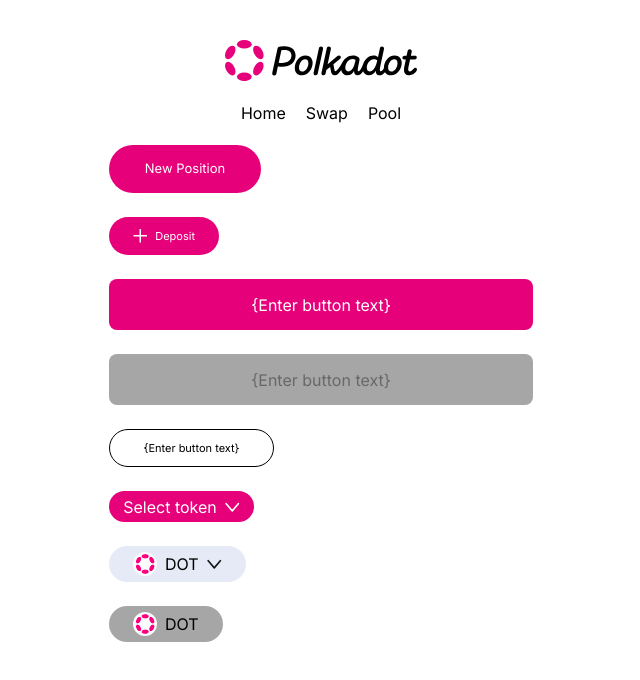
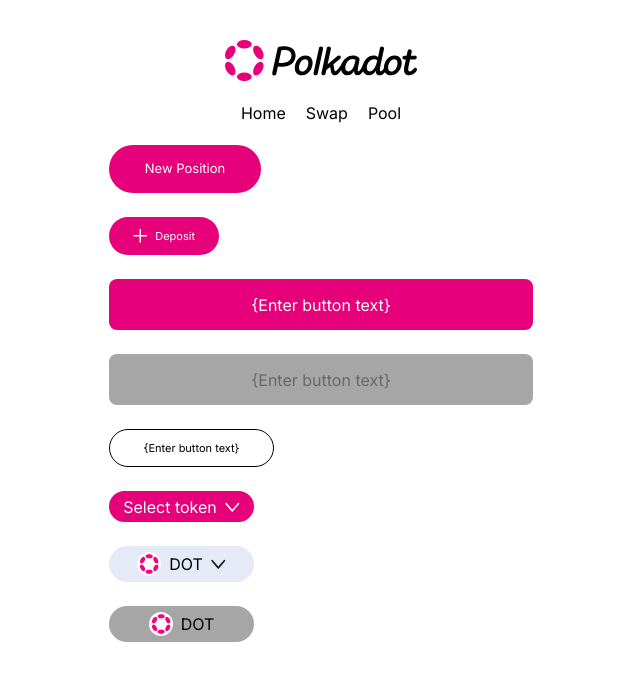
Before and after one commit to MVPWorkshop/dot-acp-ui, a React (Vite) app: page / in a window 1280 px wide. Shown: the top 680 px of the page, without its empty margins (319-959 px from the left). Built offline with nearby package versions, Linux system fonts and the light colour scheme.

Commit message:
refactor(component): refactored button component to use classnames
exported tailwind classes to external scss file and added classnames to button component to combine
the styles properly

```diff
--- a/src/assets/style/app.scss
+++ b/src/assets/style/app.scss
@@ -2,8 +2,8 @@
 @tailwind components;
 @tailwind utilities;
 @import "fonts.scss";
-
+@import "../../components/atom/button/styles.scss";
 
 body {
-    @apply font-inter text-[16px];
-  }
+  @apply font-inter text-[16px];
+}
--- a/src/components/atom/button/index.tsx
+++ b/src/components/atom/button/index.tsx
@@ -1,6 +1,8 @@
 import { useState } from "react";
 import { ReactComponent as DownArrowBlack } from "../../../assets/img/downArrowBlack.svg";
 import { ReactComponent as DownArrowWhite } from "../../../assets/img/downArrowWhite.svg";
+import classNames from "classnames";
+import "./styles.scss";
 
 type ButtonProps = {
   text?: string;
@@ -15,98 +17,40 @@ type ButtonProps = {
 
 const Button = ({ text, onClick, disabled, className, icon, variant, size, type = "button", ...rest }: ButtonProps) => {
   const [isButtonHover, setIsButtonHover] = useState(false);
-  const getButtonSizeStyle = () => {
-    switch (size) {
-      case "small":
-        return "h-[38px] w-[110px] text-[11px]";
-      case "large":
-        return "h-[48px] w-[152px] text-[13px]";
-    }
+
+  const showIcon = () => {
+    return variant === "primary" || variant === "secondary-select";
   };
-  const renderButtonVariant = (buttonVariant: string) => {
-    switch (buttonVariant) {
-      case "primary":
+
   return (
     <button
-            className={`${getButtonSizeStyle()} flex items-center justify-center
-            gap-2 rounded-[100px] bg-[#e6007a] px-6 py-4 font-normal text-white
-            hover:bg-black ${className ? className : null}`}
-            onClick={() => (!disabled ? onClick() : null)}
-            disabled={disabled}
-            type={type}
-            {...rest}
-          >
-            {icon ? icon : null}
-            {text}
-          </button>
-        );
-      case "secondary":
-        return (
-          <button
-            className={`flex h-[38px] w-[165px] items-center justify-center rounded-[100px]
-            border border-solid border-black bg-white px-6 py-4 text-[11px]
-            font-normal text-black hover:border-0 hover:bg-[#e6007a] hover:text-white ${className ? className : null}`}
-            onClick={() => (!disabled ? onClick() : null)}
-            disabled={disabled}
-            type={type}
-            {...rest}
-          >
-            {text}
-          </button>
-        );
-      case "interactive":
-        return (
-          <button
-            className={`flex h-[51px] w-[424px] items-center justify-center
-            gap-2 rounded-lg px-6 py-4 font-normal
-            hover:bg-black ${className ? className : null} ${
-              !disabled ? "bg-[#e6007a] text-white" : "bg-[#a6a6a6] text-[#686868] hover:bg-[#a6a6a6]"
-            }`}
-            onClick={() => (!disabled ? onClick() : null)}
-            disabled={disabled}
-            type={type}
-            {...rest}
-          >
-            {text}
-          </button>
-        );
-      case "primary-select":
-        return (
-          <button
-            className={`flex h-[31px] w-[145px] items-center justify-center gap-2
-              rounded-[100px] bg-[#e6007a] px-3 py-[6px] text-[16px] font-normal text-white
-              hover:bg-black ${className ? className : null}`}
-            onClick={() => (!disabled ? onClick() : null)}
-            disabled={disabled}
-            type={"button"}
-            {...rest}
-          >
-            Select token
-            <DownArrowWhite />
-          </button>
-        );
-      case "secondary-select":
-        return (
-          <button
-            className={`flex max-h-[36px] max-w-[145px] items-center justify-center
-              gap-2 rounded-[100px] px-6 py-4 font-normal ${className ? className : null}
-              ${!disabled ? "bg-[#E6EAF6] text-black hover:bg-black hover:text-white " : "bg-[#a6a6a6] text-black"}`}
+      className={classNames(className, {
+        "btn-primary": variant === "primary",
+        "btn-secondary": variant === "secondary",
+        "btn-interactive": variant === "interactive",
+        "btn-primary-select": variant === "primary-select",
+        "btn-secondary-select": variant === "secondary-select",
+        "btn-small": size === "small",
+        "btn-large": size === "large",
+        "btn-disabled": variant === "secondary-select" && disabled,
+        "btn-interactive-disabled": variant === "interactive" && disabled,
+      })}
       onClick={() => (!disabled ? onClick() : null)}
       disabled={disabled}
       onMouseEnter={() => setIsButtonHover(true)}
       onMouseLeave={() => setIsButtonHover(false)}
-            type={"button"}
+      type={type}
       {...rest}
     >
-            {icon ? icon : null}
+      {icon && showIcon() ? icon : null}
       {text}
-            {isButtonHover && !disabled ? <DownArrowWhite /> : null}
-            {!isButtonHover && !disabled ? <DownArrowBlack /> : null}
+      {isButtonHover && !disabled && variant === "primary-select" ? <DownArrowWhite /> : null}
+      {!isButtonHover && !disabled && variant === "primary-select" ? <DownArrowWhite /> : null}
+
+      {isButtonHover && !disabled && variant === "secondary-select" ? <DownArrowWhite /> : null}
+      {!isButtonHover && !disabled && variant === "secondary-select" ? <DownArrowBlack /> : null}
     </button>
   );
-    }
-  };
-  return renderButtonVariant(variant);
 };
 
 export default Button;
--- /dev/null
+++ b/src/components/atom/button/styles.scss
@@ -0,0 +1,31 @@
+@tailwind components;
+
+@layer components {
+  .btn-primary {
+    @apply flex items-center justify-center gap-2 rounded-[100px] bg-[#e6007a] px-6 py-4 font-normal text-white hover:bg-black;
+  }
+  .btn-secondary {
+    @apply flex h-[38px] w-[165px] items-center justify-center rounded-[100px] border border-solid border-black bg-white px-6 py-4 text-[11px] font-normal text-black hover:border-0 hover:bg-[#e6007a] hover:text-white;
+  }
+  .btn-interactive {
+    @apply flex h-[51px] w-[424px] items-center justify-center gap-2 rounded-lg bg-[#e6007a] px-6 py-4 font-normal text-white hover:bg-black;
+  }
+  .btn-primary-select {
+    @apply flex h-[31px] w-[145px] items-center justify-center gap-2 rounded-[100px] bg-[#e6007a] px-3 py-[6px] text-[16px] font-normal text-white hover:bg-black;
+  }
+  .btn-secondary-select {
+    @apply flex h-[36px] w-[145px] items-center justify-center gap-2 rounded-[100px] bg-[#E6EAF6] px-6 py-4 font-normal text-black hover:bg-black hover:text-white;
+  }
+  .btn-large {
+    @apply h-[48px] w-[152px] text-[13px];
+  }
+  .btn-small {
+    @apply h-[38px] w-[110px] text-[11px];
+  }
+  .btn-disabled {
+    @apply bg-[#a6a6a6] text-black hover:bg-[#a6a6a6] hover:text-black;
+  }
+  .btn-interactive-disabled {
+    @apply bg-[#a6a6a6] text-[#686868] hover:bg-[#a6a6a6] hover:text-[#686868];
+  }
+}
--- a/src/pages/HomePage/index.tsx
+++ b/src/pages/HomePage/index.tsx
@@ -28,13 +28,7 @@ const HomePage = () => {
       <br />
       <Button text="{Enter button text}" type="button" onClick={() => console.log("click")} variant="secondary" />
       <br />
-      <Button
-        text="Select token"
-        type="button"
-        onClick={() => console.log("click")}
-        variant="primary-select"
-        disabled={true}
-      />
+      <Button text="Select token" type="button" onClick={() => console.log("click")} variant="primary-select" />
       <br />
       <Button
         text="DOT"
```
Lines whose indentation alone changed are shown as unchanged.
